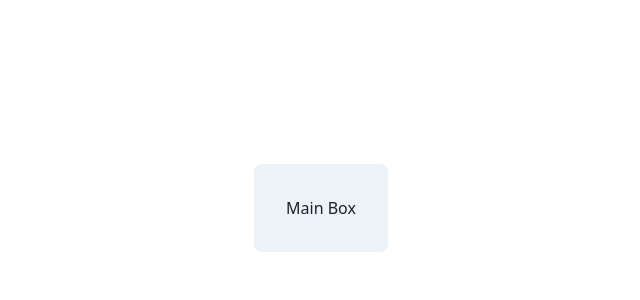
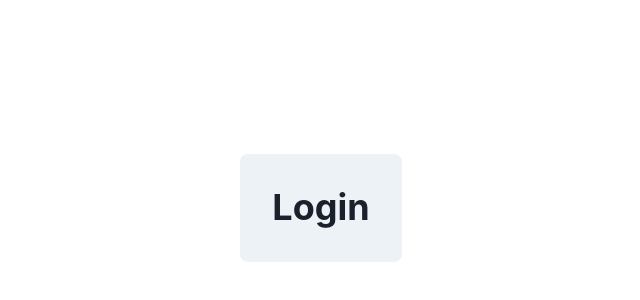
Before and after one commit to KennedyMungai/fullstack_todo_frontend, a Next.js app: page /auth/login in a window 1280 px wide. Shown: the part 192-492 px from the top of the page, without its empty margins (319-959 px from the left). Built offline with nearby package versions, Linux system fonts and the light colour scheme.

Commit message:
Created the skeleton of a form

```diff
--- a/src/components/auth/Login.tsx
+++ b/src/components/auth/Login.tsx
@@ -1,5 +1,5 @@
 'use client'
-import { Flex, useColorModeValue } from '@chakra-ui/react'
+import { Flex, FormControl, Heading, useColorModeValue } from '@chakra-ui/react'
 
 type Props = {}
 
@@ -13,7 +13,10 @@ const Login = (props: Props) => {
 				p={'2rem'}
 				rounded={'0.5rem'}
 			>
-				Main Box
+				<Heading>Login</Heading>
+				<form>
+					<FormControl></FormControl>
+				</form>
 			</Flex>
 		</Flex>
 	)
```
